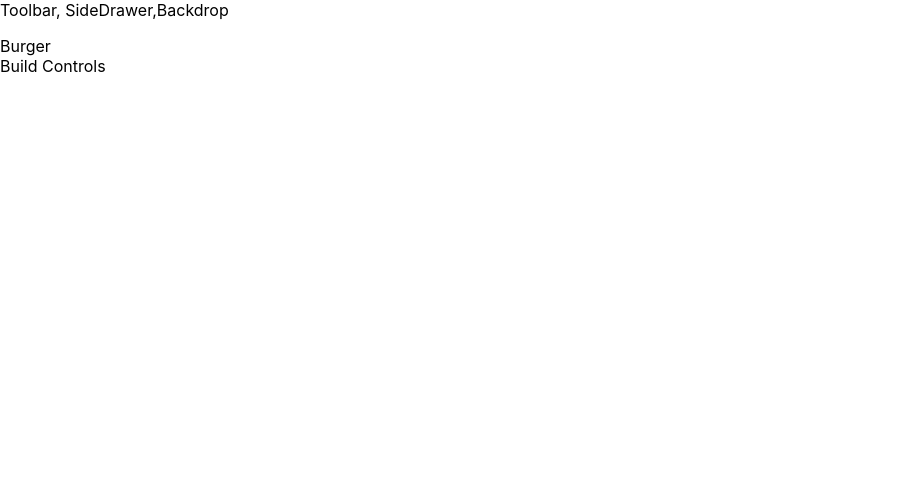
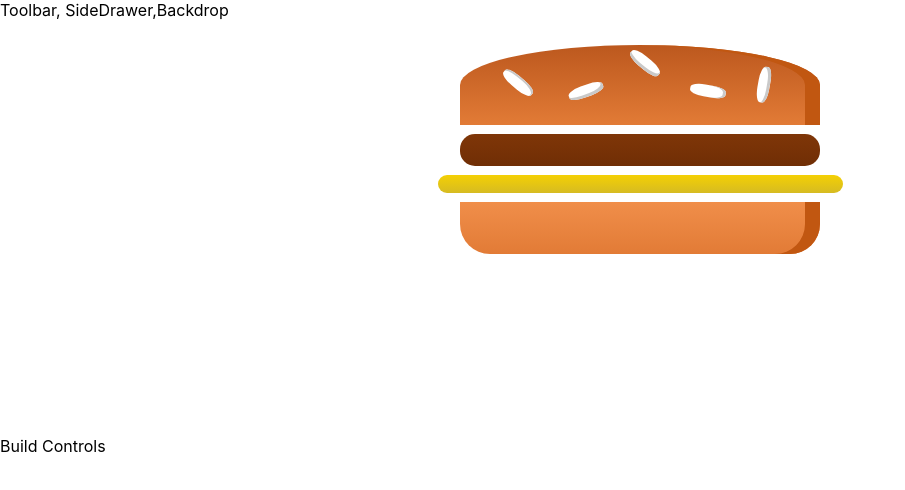
Before and after one commit to darthinvader/react-learning, a React (Create React App) app in the folder burger-builder-starting-setup/: page / in a window 1280 px wide. Shown: the top 490 px of the page, without its empty margins (0-905 px from the left). Built offline with nearby package versions, Linux system fonts and the light colour scheme.

Commit message:
[learning] basic burger

```diff
--- a/burger-builder-starting-setup/src/components/Burger/Burger.js
+++ b/burger-builder-starting-setup/src/components/Burger/Burger.js
@@ -1,7 +1,16 @@
 import React from "react";
+import classes from "./Burger.module.css";
+import BurgerIngredient from "./BurgerIngredient/BurgerIngredient";
 
 const burger = (props) => {
-  return <div></div>;
+  return (
+    <div className={classes.Burger}>
+      <BurgerIngredient type="bread-top" />
+      <BurgerIngredient type="meat" />
+      <BurgerIngredient type="cheese" />
+      <BurgerIngredient type="bread-bottom" />
+    </div>
+  );
 };
 
 export default burger;
--- a/burger-builder-starting-setup/src/components/Burger/BurgerIngredient/BurgerIngredient.js
+++ b/burger-builder-starting-setup/src/components/Burger/BurgerIngredient/BurgerIngredient.js
@@ -31,11 +31,13 @@
       break;
     default:
       ingredient = null;
+      break;
   }
+  return ingredient;
 };
 
-BurgerIngredient.propTypes = {
+burgerIngredient.propTypes = {
   type: PropTypes.string,
 };
 
-export default BurgerIngredient;
+export default burgerIngredient;
--- a/burger-builder-starting-setup/src/containers/BurgerBuilder/BurgerBuilder.js
+++ b/burger-builder-starting-setup/src/containers/BurgerBuilder/BurgerBuilder.js
@@ -1,9 +1,10 @@
 import React, { Fragment } from "react";
+import Burger from "../../components/Burger/Burger";
 
 const BurgerBuilder = (props) => {
   return (
     <Fragment>
-      <div>Burger</div>
+      <Burger />
       <div>Build Controls</div>
     </Fragment>
   );
```
